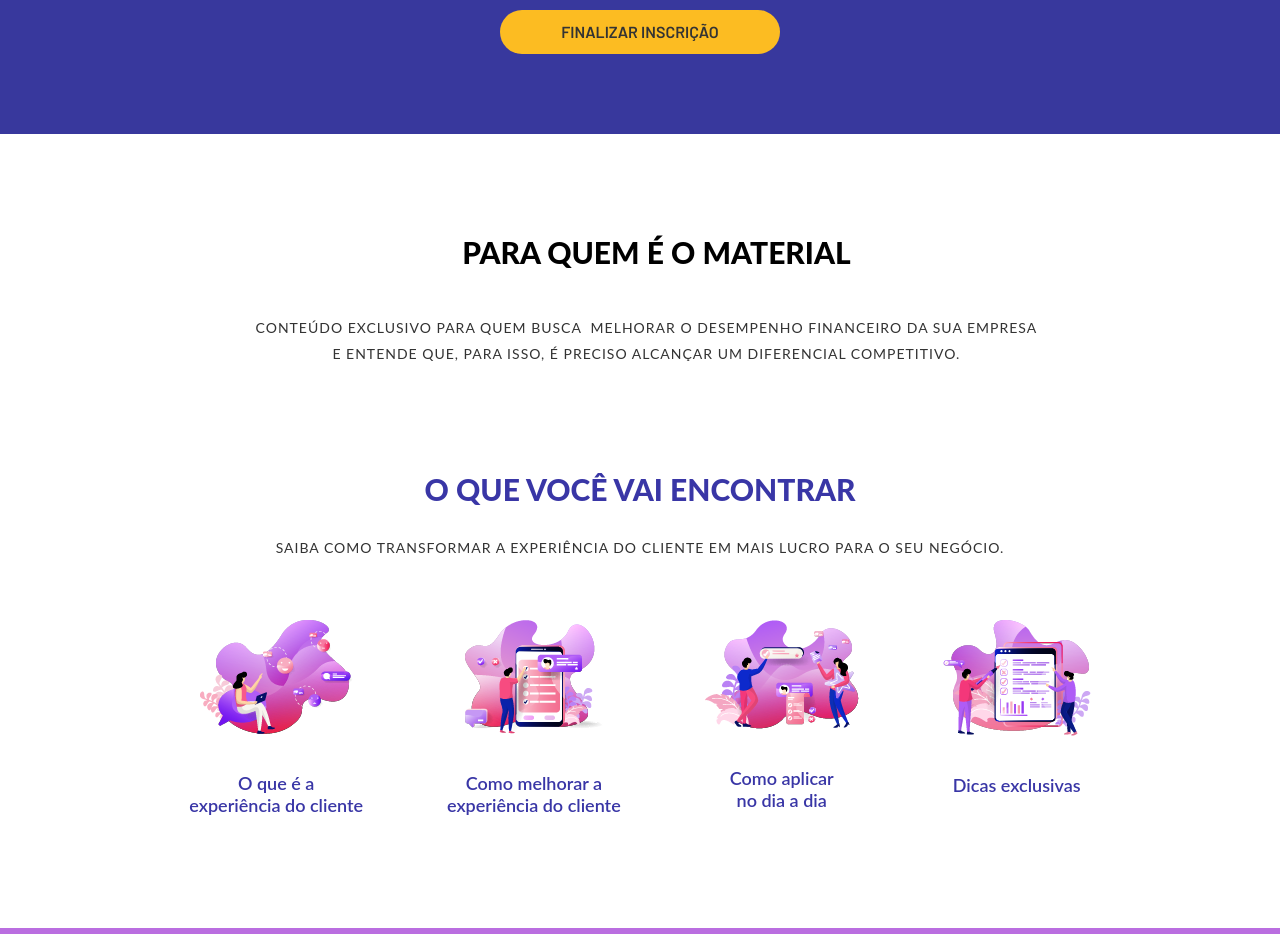
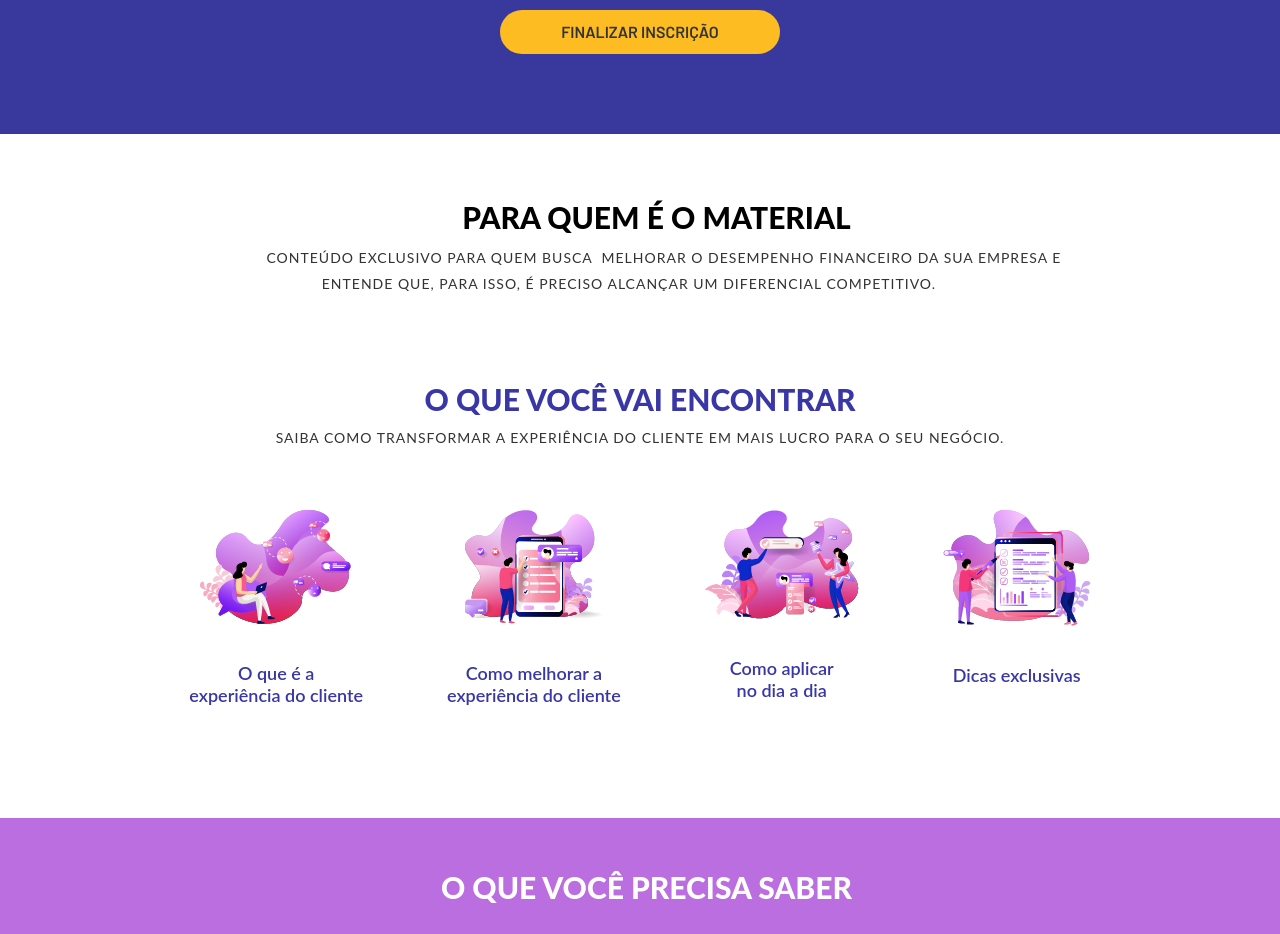
Before and after one commit to rpaulique/rpaulique.github.io, a plain HTML site: page index.html in a window 1280 px wide. Shown: the part 1120-2054 px from the top of the page. Drawn offline with Linux system fonts and the light colour scheme.

Commit message:
Update index.html

```diff
--- a/index.html
+++ b/index.html
@@ -764,7 +764,7 @@ input[type=submit]:hover {
 </div>
 <div class="bee-col bee-col-3 bee-col-w2">
 </div>
-<div class="bee-row bee-row-9" style="background: #FFFFFF">
+<div class="bee-row bee-row-9" style="background: #FFFFFF; max-width: 100%;">
 <div class="bee-row-content" style="background: #FFFFFF">
 <div class="bee-col bee-col-1 bee-col-w2">
 <div class="bee-block bee-block-1 bee-spacer">
@@ -778,29 +778,29 @@ input[type=submit]:hover {
 </div>
 </div>
 <div class="bee-block bee-block-2 bee-heading" style="margin: 10px;">
-<h1 style="color:#000;direction:ltr; font-family:'exo', 'Lato', 'Tahoma', 'Verdana', 'Segoe'; font-size:30px;font-weight:800;line-height:120%;text-align:center;padding: 35px;">
-<span class="tinyMce-placeholder">PARA QUEM É O MATERIAL<br>
+<h1 style="color:#000;direction:ltr; font-family:'exo', 'Lato', 'Tahoma', 'Verdana', 'Segoe'; font-size:30px;font-weight:800;line-height:120%;text-align:center;">
+<span class="tinyMce-placeholder" style=" padding-left:35px ;padding-right: 35px;">PARA QUEM É O MATERIAL<br>
 </span></h1>
 
 
 </div>
 	<div class="bee-block bee-center bee-heading">
-	<h1 style="color:#333;direction:ltr;font-family:'Lato', 'Tahoma', 'Verdana', 'Segoe';font-size:14px;font-weight:400;letter-spacing:1px;text-align:center;margin-top:0;margin-bottom:0;line-height:180%; padding-left:35px ;padding-right: 35px;">
-<span class="tinyMce-placeholder">
+	<h1 style="color:#333;direction:ltr;font-family:'Lato', 'Tahoma', 'Verdana', 'Segoe';font-size:14px;font-weight:400;letter-spacing:1px;text-align:center;margin-top:0;margin-bottom:0;line-height:180%;">
+<span class="tinyMce-placeholder" style=" padding-left:35px ;padding-right: 35px;">
 CONTEÚDO EXCLUSIVO PARA QUEM BUSCA  MELHORAR O DESEMPENHO FINANCEIRO DA SUA EMPRESA E ENTENDE QUE, PARA ISSO, É PRECISO ALCANÇAR UM DIFERENCIAL COMPETITIVO.</span>
 		</h1></div>
 </div>
 </div>
 <div class="bee-block bee-block-2 bee-heading" style="margin: 10px;">
-<h1 style="color:#3936a6;direction:ltr; font-family:'exo', 'Lato', 'Tahoma', 'Verdana', 'Segoe'; font-size:30px;font-weight:800;line-height:120%;text-align:center;padding: 20px; margin-top: 80px; padding-left:35px ;padding-right: 35px;">
-<span class="tinyMce-placeholder">O QUE VOCÊ VAI ENCONTRAR<br>
+<h1 style="color:#3936a6;direction:ltr; font-family:'exo', 'Lato', 'Tahoma', 'Verdana', 'Segoe'; font-size:30px;font-weight:800;line-height:120%;text-align:center; margin-top: 80px;">
+<span class="tinyMce-placeholder" style=" padding-left:35px ;padding-right: 35px;">O QUE VOCÊ VAI ENCONTRAR<br>
 </span></h1>
 
 
 </div>
 	<div class="bee-block bee-center bee-heading">
-	<h1 style="color:#333;direction:ltr;font-family:'Lato', 'Tahoma', 'Verdana', 'Segoe';font-size:14px;font-weight:400;letter-spacing:1px;text-align:center;margin-top:0;margin-bottom:0;line-height:150%; padding-left:35px ;padding-right: 35px;">
-<span class="tinyMce-placeholder">SAIBA COMO TRANSFORMAR A EXPERIÊNCIA DO CLIENTE EM MAIS LUCRO PARA O SEU NEGÓCIO.</span>
+	<h1 style="color:#333;direction:ltr;font-family:'Lato', 'Tahoma', 'Verdana', 'Segoe';font-size:14px;font-weight:400;letter-spacing:1px;text-align:center;margin-top:0;margin-bottom:0;line-height:150%;">
+<span class="tinyMce-placeholder" style=" padding-left:35px ;padding-right: 35px;">SAIBA COMO TRANSFORMAR A EXPERIÊNCIA DO CLIENTE EM MAIS LUCRO PARA O SEU NEGÓCIO.</span>
 	  </h1></div>
 </div>
 
```
